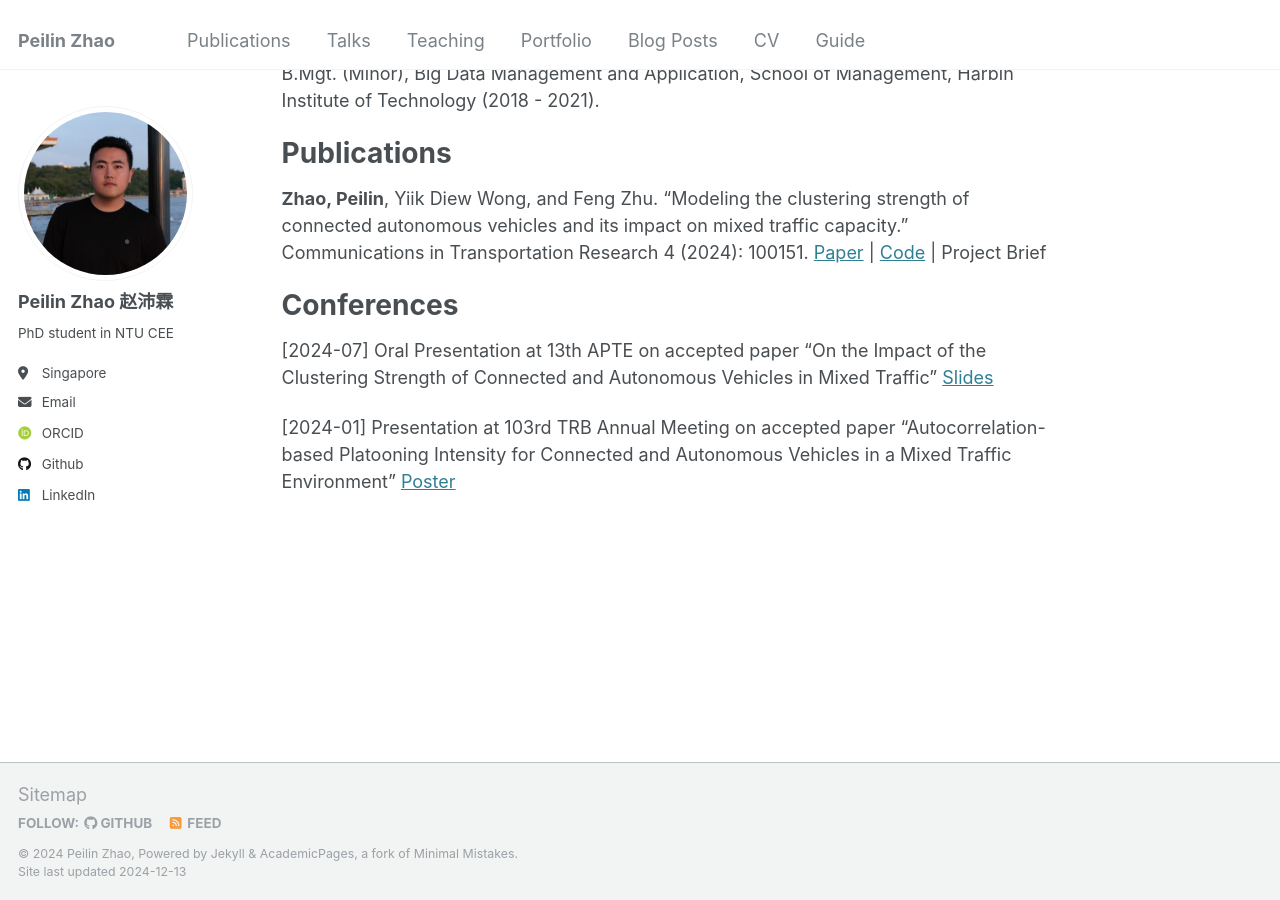
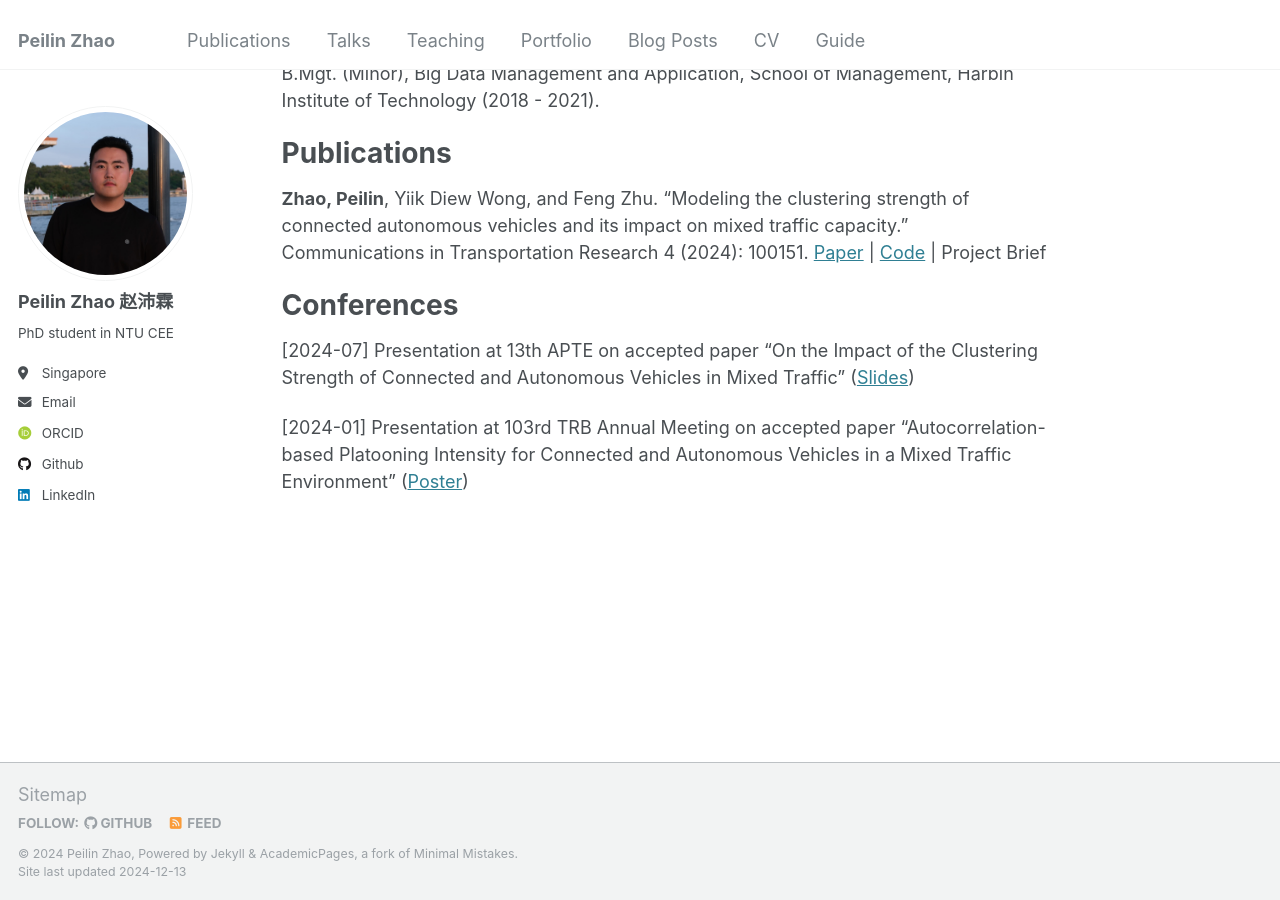
Before and after one commit to Jerry-zpl/Jerry-zpl.github.io, a Jekyll site: the page built from _pages/about.md, in a window 1280 px wide and 900 px high, scrolled down 527 px. Built offline with Jekyll 4.4.1, drawn with Linux system fonts in a browser that asks for light colours; some web fonts are replaced.

Commit message:
Update about.md

```diff
--- a/_pages/about.md
+++ b/_pages/about.md
@@ -26,6 +26,6 @@
 Conferences
 ======
 
-[2024-07] Oral Presentation at 13th APTE on accepted paper "On the Impact of the Clustering Strength of Connected and Autonomous Vehicles in Mixed Traffic" [Slides](http://jerry-zpl.github.io/files/2024APTE_ZPL.pptx)
+[2024-07] Presentation at 13th APTE on accepted paper "On the Impact of the Clustering Strength of Connected and Autonomous Vehicles in Mixed Traffic" ([Slides](http://jerry-zpl.github.io/files/2024APTE_ZPL.pdf))
 
-[2024-01] Presentation at 103rd TRB Annual Meeting on accepted paper "Autocorrelation-based Platooning Intensity for Connected and Autonomous Vehicles in a Mixed Traffic Environment" [Poster](http://jerry-zpl.github.io/files/TRB_poster.pdf)
+[2024-01] Presentation at 103rd TRB Annual Meeting on accepted paper "Autocorrelation-based Platooning Intensity for Connected and Autonomous Vehicles in a Mixed Traffic Environment" ([Poster](http://jerry-zpl.github.io/files/TRB_poster.pdf))
```
